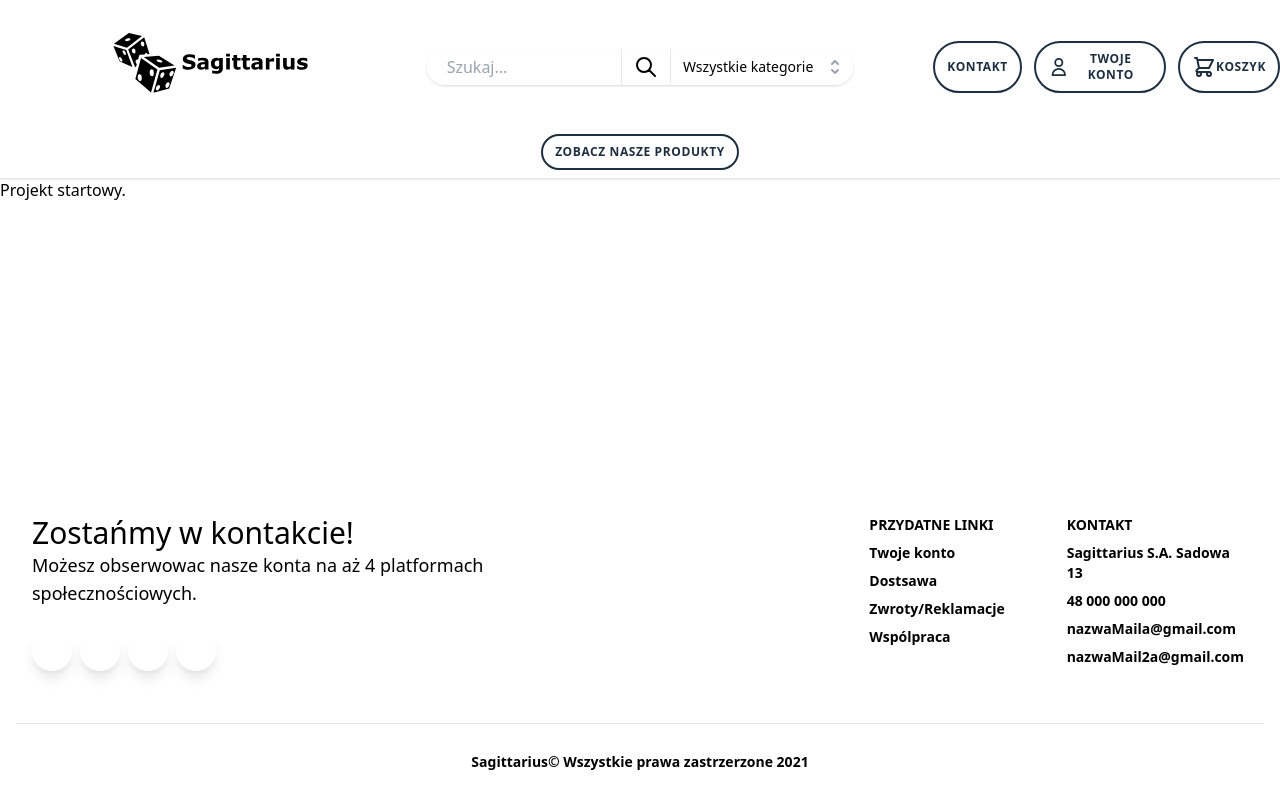
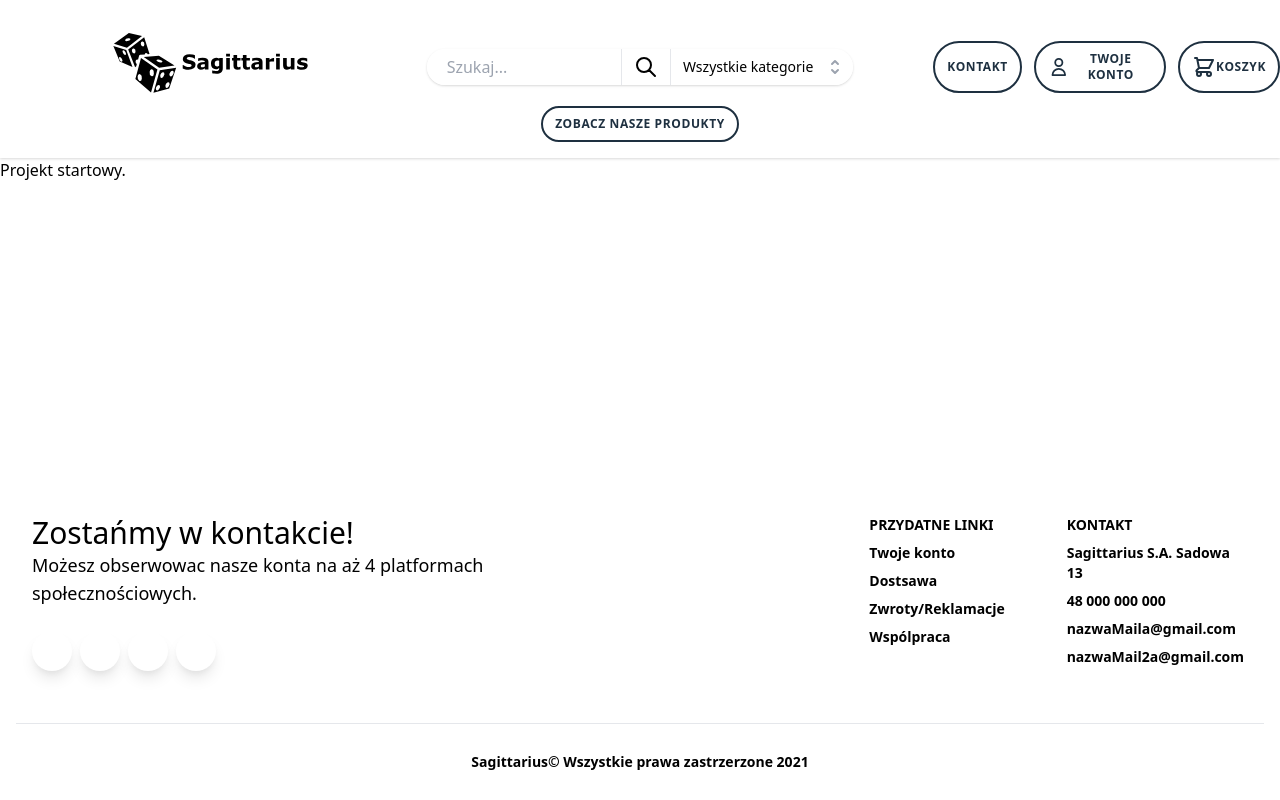
Before and after one commit to Lorn-Hukka/IO, a Next.js app: page / in a window 1280 px wide. Built offline with nearby package versions, Linux system fonts and the light colour scheme.

Commit message:
Poprawa umiejscowienia przycisku "Zobacz nasze produkty"

```diff
--- a/components/Header.js
+++ b/components/Header.js
@@ -30,7 +30,7 @@
           body: JSON.stringify(szukane)
     })}
     return (
-        <div className="md:grid md:grid-cols-3 items-center z-50 shadow pb-2">
+        <div className="md:grid md:grid-cols-3 items-center z-50 shadow pb-4">
             <div className="flex justify-center lg:justify-end lg:mr-20">
             <Link href="/"><a>
                 <Image src="/logo-right.svg" width ={256} height={128} />
@@ -112,8 +112,8 @@
                                         <path strokeLinecap="round" strokeLinejoin="round" strokeWidth="2" d="M3 3h2l.4 2M7 13h10l4-8H5.4M7 13L5.4 5M7 13l-2.293 2.293c-.63.63-.184 1.707.707 1.707H17m0 0a2 2 0 100 4 2 2 0 000-4zm-8 2a2 2 0 11-4 0 2 2 0 014 0z" />
                                         </svg><span className="hidden lg:inline">Koszyk</span></a></Link>
             </nav>
-            <div className="flex justify-center items-center col-span-3">
-            <div className="rounded-full mt-3 md:mt-0 py-2 px-3 uppercase text-xs font-bold tracking-wider cursor-pointer text-third border-third border-2 hover:bg-third hover:text-white transition ease-out duration-500">
+            <div className="flex justify-center col-span-3 items-center">
+            <div className="rounded-full mt-3 md:-mt-7 py-2 px-3 uppercase text-xs font-bold tracking-wider cursor-pointer text-third border-third border-2 hover:bg-third hover:text-white transition ease-out duration-500">
             <Link href="/products"><a>
             Zobacz nasze produkty</a></Link>
             </div>
```
